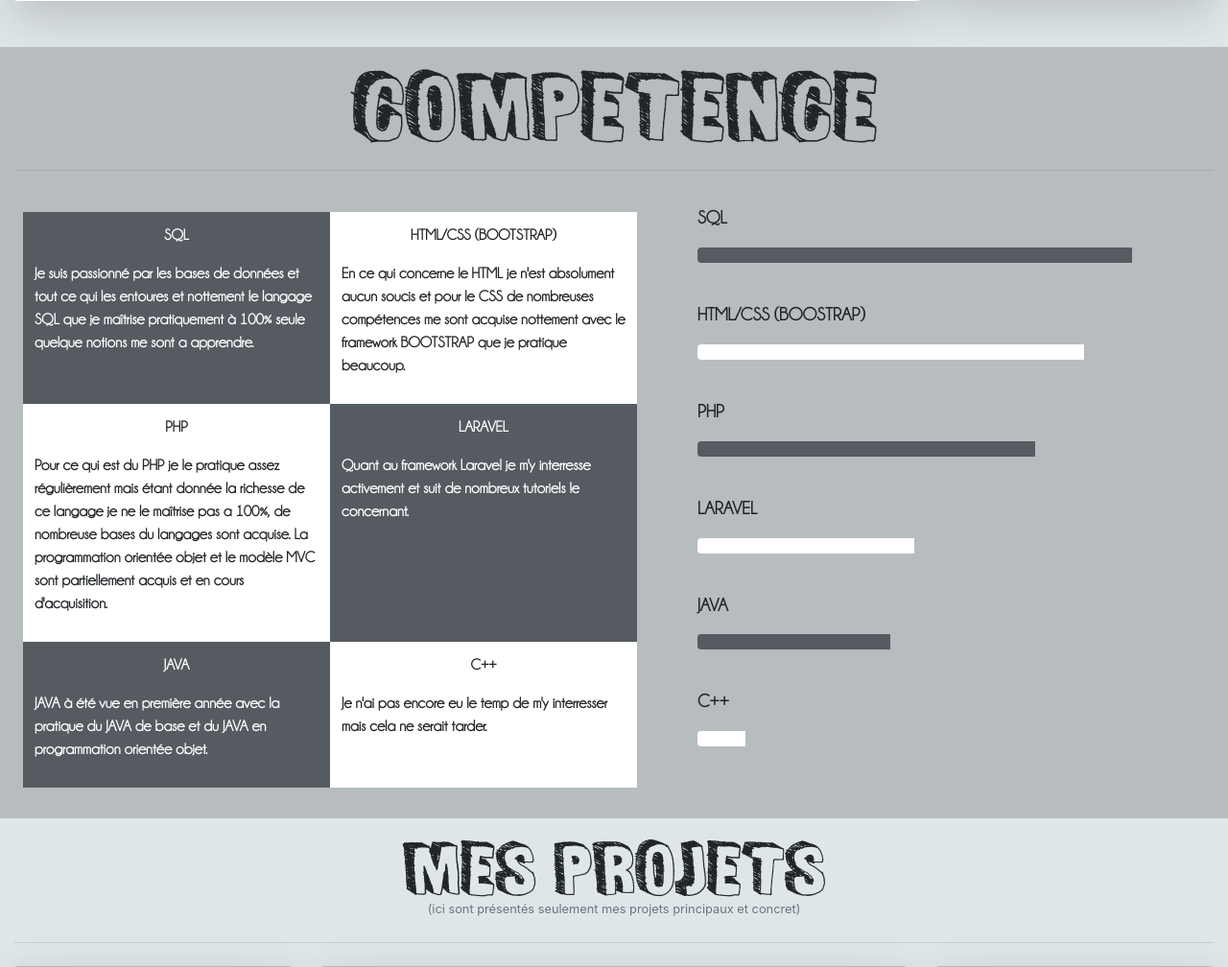
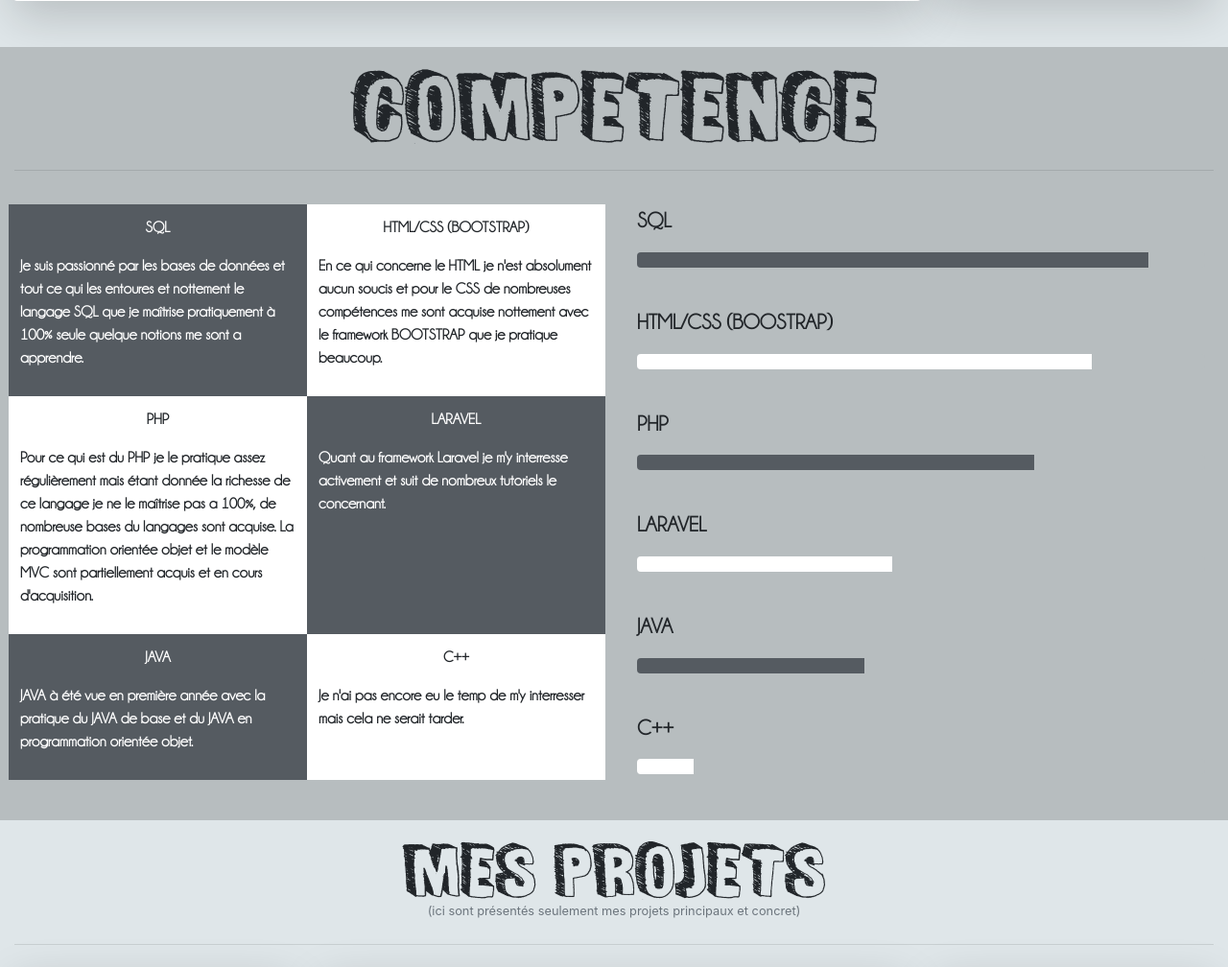
Before and after one commit to maxence4283/Portfolio, a PHP site: page / in a window 1280 px wide. Shown: the part 536-1544 px from the top of the page at 96% size. Run offline with PHP 8.4, Linux system fonts and the light colour scheme; some libraries are stand-ins or nearby versions; some web fonts are replaced.

Commit message:
Avancement de la mise en responsive de la partie compétence

```diff
--- a/vues/competence.php
+++ b/vues/competence.php
@@ -11,72 +11,69 @@
 
                 <div class="row" style="margin-top: -1%">
 
-                    <div class="col-12 col-xs-12 col-sm-12 col-md-12 col-xl-6 col-lg-6 champagne font-weight-bold ml-4">
-
-                        <div class="shadow-xs pt-2 mb-2" style="background-color:  #b7bdbf;">
+                    <div class="col-12 col-xs-12 col-sm-12 col-md-12 col-xl-6 col-lg-6 champagne font-weight-bold pl-4 pr-4 mb-3">
 
                             <div class="row">
-                                <div class="col-12 col-xs-12 col-sm-12 col-md-12 col-xl-6 col-lg-6 p-2" style="background-color: #555b61; color:white">
+                                <div class="col-12 col-xs-12 col-sm-12 col-md-6 col-xl-6 col-lg-6 p-2" style="background-color: #555b61; color:white">
                                     <p class="text-center">SQL</p>
                                    <p>Je suis passionné par les bases de données et tout ce qui les entoures et nottement le langage SQL que je maîtrise pratiquement à 100% seule quelque notions me sont a apprendre.</p>
                                 </div>
-                                <div class="col-12 col-xs-12 col-sm-12 col-md-12 col-xl-6 col-lg-6 p-2" style="background-color: white;">
+                                <div class="col-12 col-xs-12 col-sm-12 col-md-6 col-xl-6 col-lg-6 p-2" style="background-color: white;">
                                     <p class="text-center">HTML/CSS (BOOTSTRAP)</p>
                                     <p>En ce qui concerne le HTML je n'est absolument aucun soucis et pour le CSS de nombreuses compétences me sont acquise nottement avec le framework BOOTSTRAP que je pratique beaucoup.</p>
                                 </div>
 
-                                <div class="col-12 col-xs-12 col-sm-12 col-md-12 col-xl-6 col-lg-6 p-2" style="background-color: white;">
+                                <div class="col-12 col-xs-12 col-sm-12 col-md-6 col-xl-6 col-lg-6 p-2" style="background-color: white;">
                                     <p class="text-center">PHP</p>
                                     <p>Pour ce qui est du PHP je le pratique assez régulièrement mais étant donnée la richesse de ce langage je ne le maîtrise pas a 100%, de nombreuse bases du langages sont acquise.
                                     La programmation orientée objet et le modèle MVC sont partiellement acquis et en cours d'acquisition.</p>
                                 </div>
-                                <div class="col-12 col-xs-12 col-sm-12 col-md-12 col-xl-6 col-lg-6 p-2" style="background-color: #555b61; color:white">
+                                <div class="col-12 col-xs-12 col-sm-12 col-md-6 col-xl-6 col-lg-6 p-2" style="background-color: #555b61; color:white">
                                     <p class="text-center">LARAVEL</p>
                                     <p>Quant au framework Laravel je m'y interresse activement et suit de nombreux tutoriels le concernant.</p>
                                 </div>
 
-                                <div class="col-12 col-xs-12 col-sm-12 col-md-12 col-xl-6 col-lg-6 p-2" style="background-color: #555b61; color:white">
+                                <div class="col-12 col-xs-12 col-sm-12 col-md-6 col-xl-6 col-lg-6 p-2" style="background-color: #555b61; color:white">
                                     <p class="text-center">JAVA</p>
                                     <p>JAVA à été vue en première année avec la pratique du JAVA de base et du JAVA en programmation orientée objet.</p>
                                 </div>
-                                <div class="col-12 col-xs-12 col-sm-12 col-md-12 col-xl-6 col-lg-6 p-2" style="background-color: white;">
+                                <div class="col-12 col-xs-12 col-sm-12 col-md-6 col-xl-6 col-lg-6 p-2" style="background-color: white;">
                                     <p class="text-center">C++</p>
                                     <p>Je n'ai pas encore eu le temp de m'y interresser mais cela ne serait tarder.</p>
                                 </div>
                             </div>
-                        </div>
 
                     </div>
 
 
-                    <div class="col-12 col-xs-12 col-sm-12 col-md-12 col-xl-5 col-lg-5 champagne font-weight-bold ml-5">
+                    <div class="col-12 col-xs-12 col-sm-12 col-md-12 col-xl-6 col-lg-6 champagne font-weight-bold pl-4 pr-4">
 
-                        <p style="font-size:1.5vw">SQL</p>
+                        <p style="font-size:1.4rem">SQL</p>
                             <div class="progress mb-3">
                                 <div class="progress-bar" role="progressbar" style="width: 90%" aria-valuenow="10" aria-valuemin="0" aria-valuemax="100"></div>
                             </div><br>
 
-                        <p style="font-size:1.5vw">HTML/CSS (BOOSTRAP)</p>
+                        <p style="font-size:1.4rem">HTML/CSS (BOOSTRAP)</p>
                             <div class="progress mb-3">
                                 <div class="progress-bar2" role="progressbar" style="width: 80%" aria-valuenow="10" aria-valuemin="0" aria-valuemax="100"></div>
                             </div><br>
 
-                        <p style="font-size:1.5vw">PHP</p>
+                        <p style="font-size:1.4rem">PHP</p>
                             <div class="progress mb-3">
                                 <div class="progress-bar" role="progressbar" style="width: 70%" aria-valuenow="10" aria-valuemin="0" aria-valuemax="100"></div>
                             </div><br>
 
-                        <p style="font-size:1.5vw">LARAVEL</p>
+                        <p style="font-size:1.4rem">LARAVEL</p>
                             <div class="progress mb-3">
                                 <div class="progress-bar2" role="progressbar" style="width: 45%" aria-valuenow="10" aria-valuemin="0" aria-valuemax="100"></div>
                             </div><br>
 
-                        <p style="font-size:1.5vw">JAVA</p>
+                        <p style="font-size:1.4rem">JAVA</p>
                             <div class="progress mb-3">
                                 <div class="progress-bar" role="progressbar" style="width: 40%" aria-valuenow="10" aria-valuemin="0" aria-valuemax="100"></div>
                             </div><br>
 
-                        <p style="font-size:1.5vw">C++</p>
+                        <p style="font-size:1.4rem">C++</p>
                             <div class="progress">
                                 <div class="progress-bar2" role="progressbar" style="width: 10%" aria-valuenow="10" aria-valuemin="0" aria-valuemax="100"></div>
                             </div><br>
```
